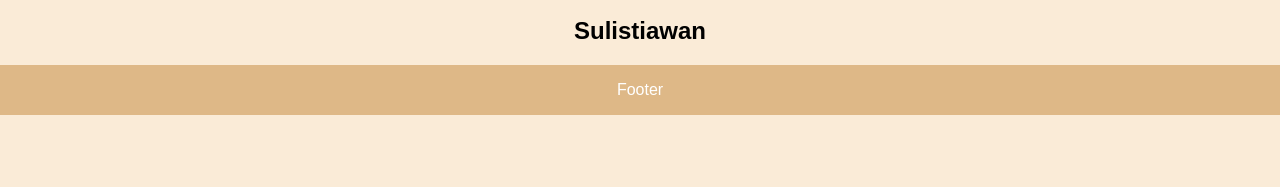
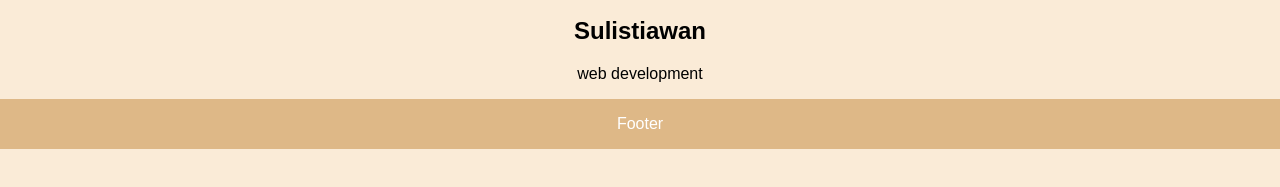
Before and after one commit to Mazwan98/my-repo-from-remote, a plain HTML site: page index.html in a window 1280 px wide. Shown: the part 71-258 px from the top of the page. Drawn offline with Linux system fonts and the light colour scheme.

Commit message:
Melakukan Stash

```diff
--- a/index.html
+++ b/index.html
@@ -8,6 +8,7 @@
         <div>
             <img id="Profile-Image" src="images/web.jpg" alt="Profile Image" />
             <h2 id="profil-name"> <center>Sulistiawan</center></h2>
+            <p id="profile-job">web development</p>
         </div>
         <div id="footer">Footer</div>
     </body>
--- a/style.css
+++ b/style.css
@@ -42,3 +42,7 @@ body {
     text-align: center;
     color: white;
  }
+
+ #profile-job {
+    text-align: center;
+}
```
